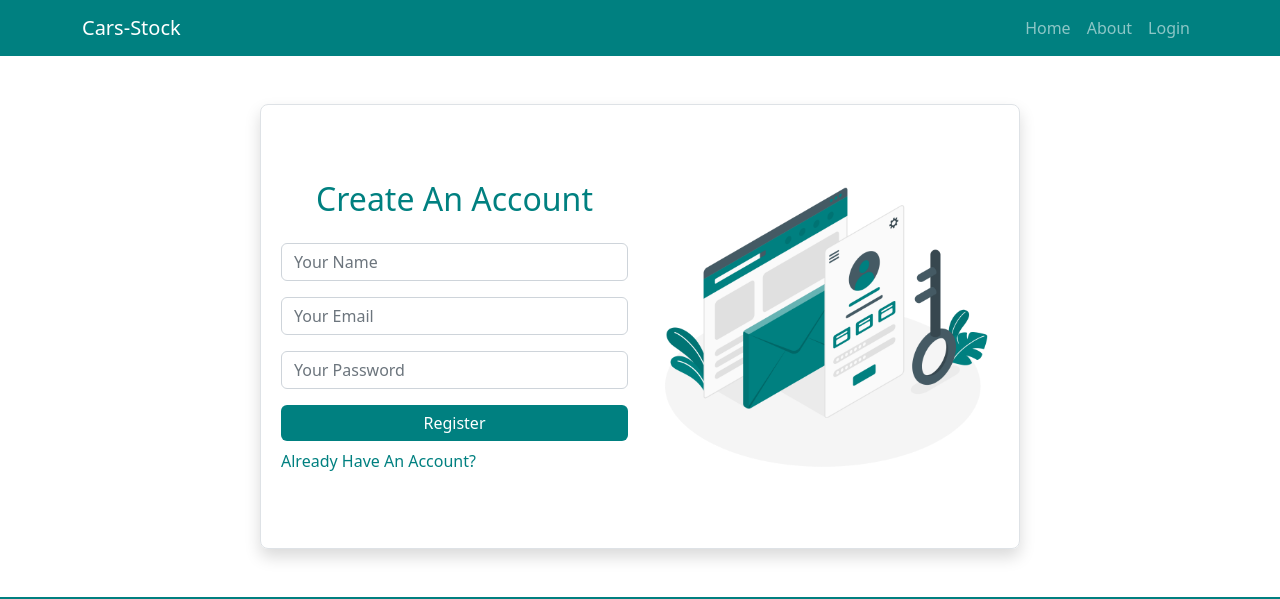
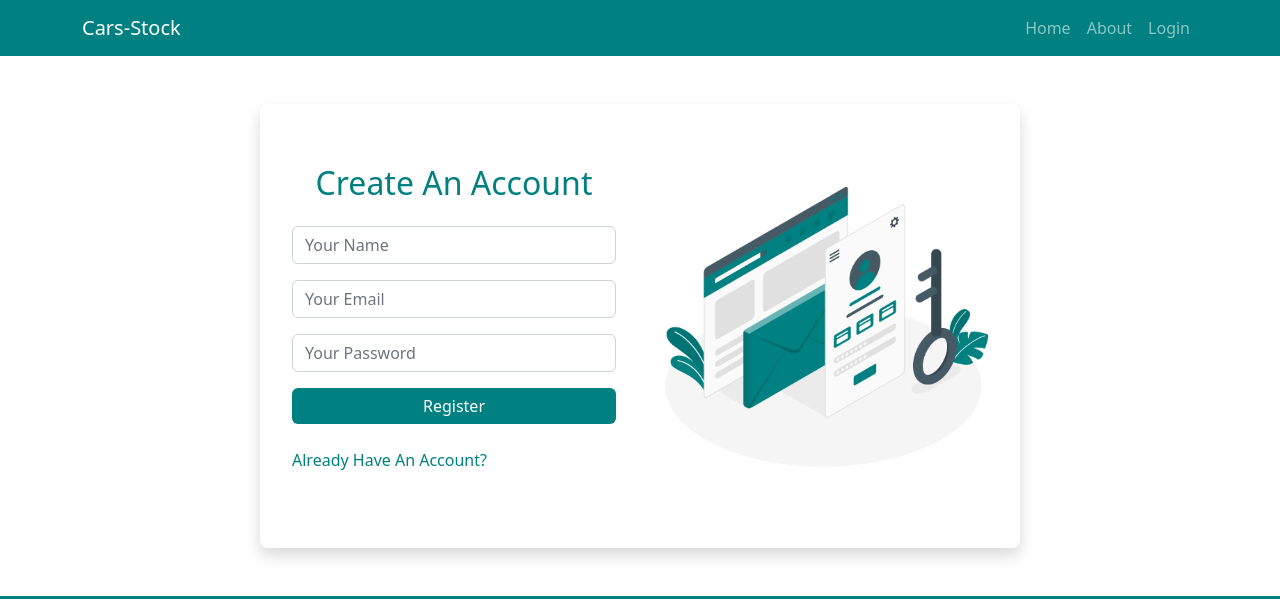
Before and after one commit to shafayet-hossain46/Cars-Inventory, a React (Create React App) app: page /register in a window 1280 px wide. Shown: the top 599 px of the page. Built offline with nearby package versions, Linux system fonts and the light colour scheme; no server answers.

Commit message:
added somethin like margin

```diff
--- a/src/pages/Register/Register.js
+++ b/src/pages/Register/Register.js
@@ -30,9 +30,9 @@ const Register = () => {
     <Container>
       <div className="row align-items-center justify-content-center">
         <div className="col-md-8">
-          <div className="row shadow py-5 px-2 border rounded-3 mt-5 align-items-center justify-content-center">
+          <div className="row shadow py-5 px-2 border-0 rounded-3 mt-5 align-items-center justify-content-center">
             <div className="col-md-6">
-              <div className="mx-auto">
+              <div className="row mx-auto">
                 <h2 className="mb-4 text-center" style={{ color: "#008080"}}>Create An Account</h2>
                 <Form onSubmit={onSubmitData}>
                   <Form.Group className="mb-3" controlId="formBasicEmail">
```
